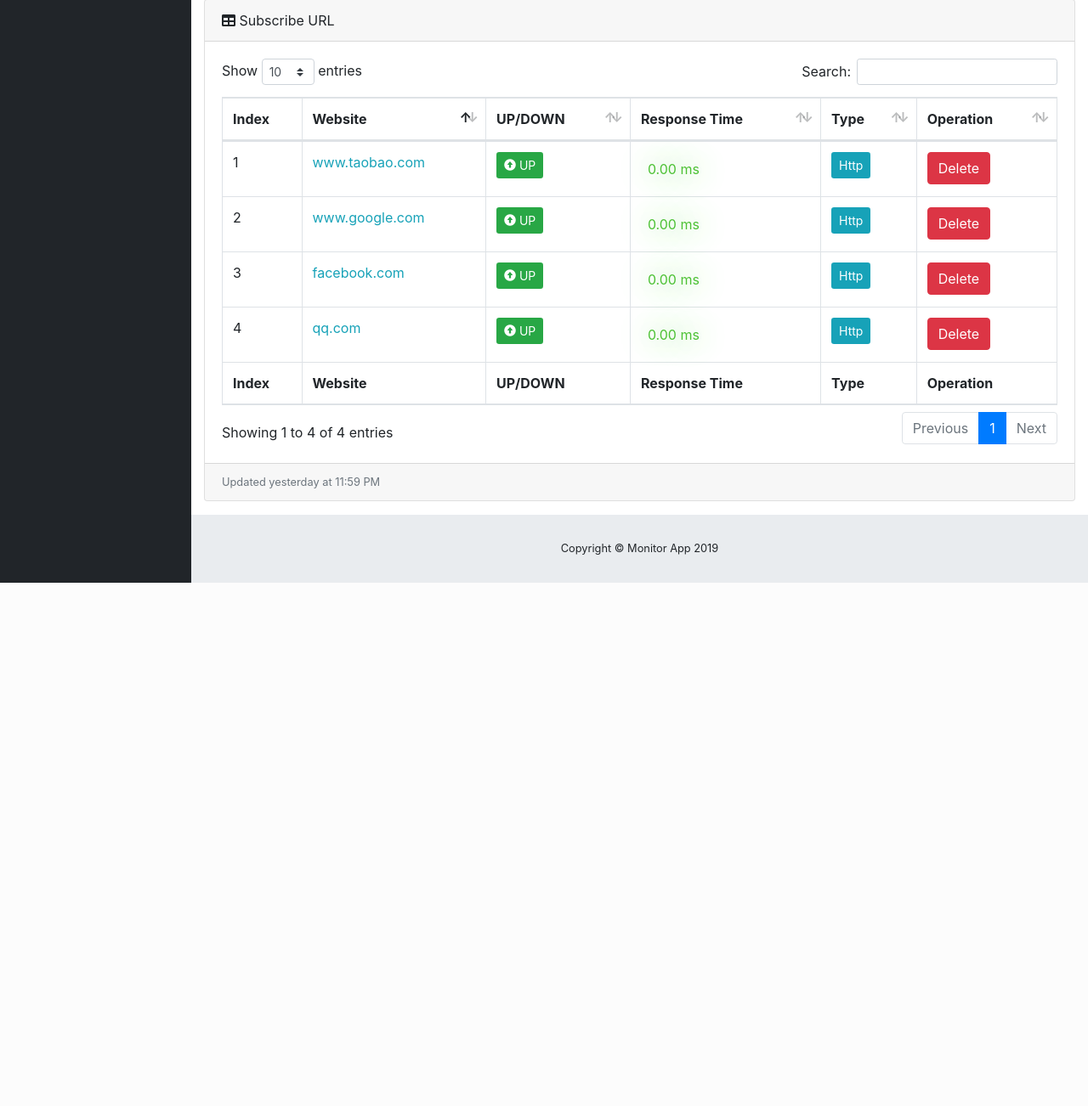
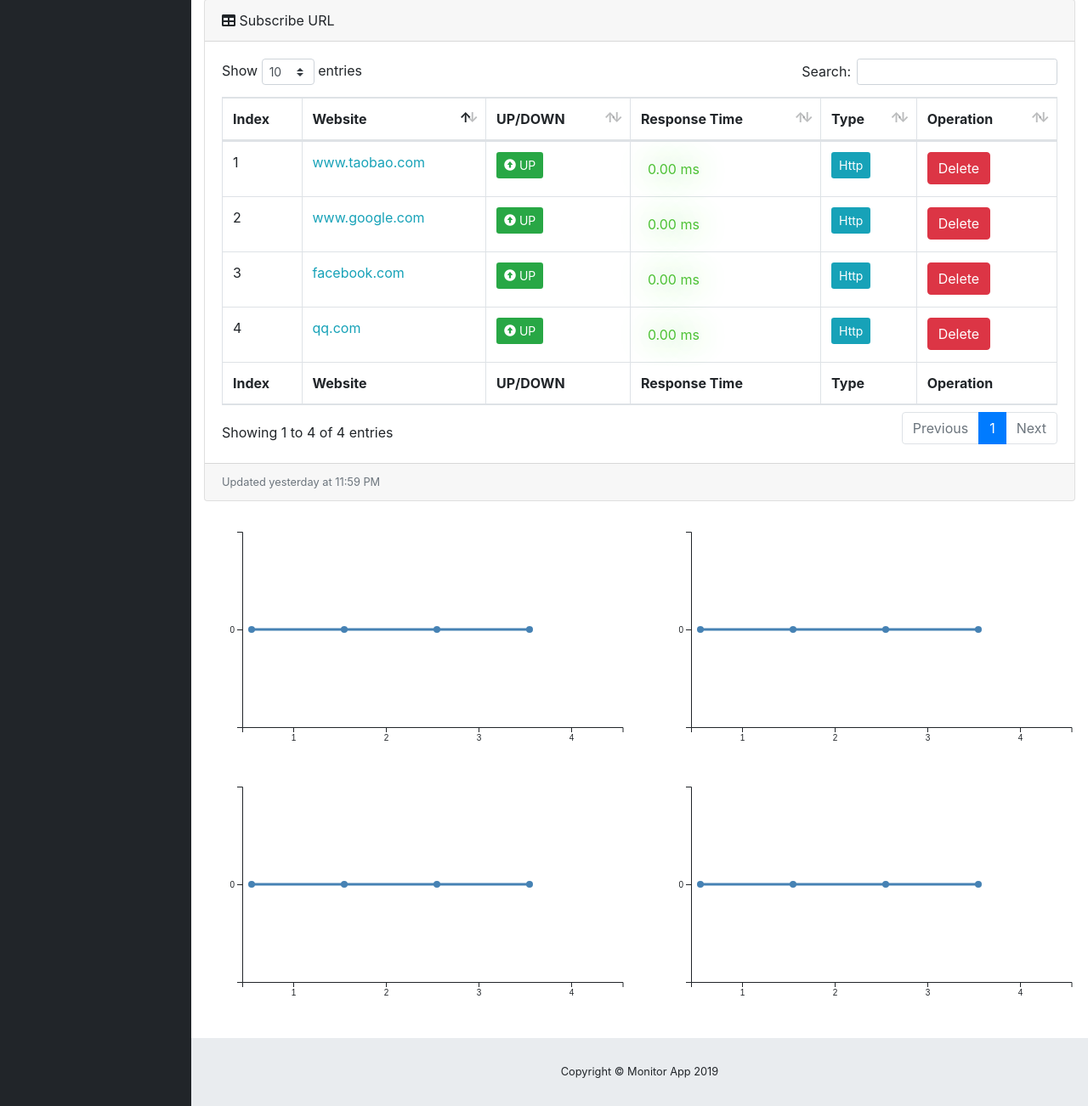
Before and after one commit to 785172550/monitor_app, a Django app: page /index/ in a window 1280 px wide. Shown: the part 279-1581 px from the top of the page at 85% size. Before the commit the page ends 965 px from the top, so only its background shows below. Run offline with Django 3.2, Linux system fonts and the light colour scheme; a user stored in the database is signed in; data that the repository does not hold is empty; some libraries are stand-ins or nearby versions.

Commit message:
add linechart on index page

```diff
--- a/static/css/text-style.css
+++ b/static/css/text-style.css
@@ -70,3 +70,13 @@
         text-shadow: 0 0 4px #4cc134
     }
 }
+
+.line {
+    fill: none;
+    stroke: steelblue;
+    stroke-width: 3px;
+}
+
+.circle {
+    fill: steelblue;
+}
--- /dev/null
+++ b/static/js/line-chart.js
@@ -0,0 +1,66 @@
+function drawlinechart(chartid, xnum, data) {
+    var wd = $(chartid).width();
+    var wh = $(chartid).height();
+    var margin = { top: 20, left: 60, bottom: 50, right: 20 };
+    var height = wh - margin.top - margin.bottom,
+        width = wd - margin.left - margin.right;
+    var svg = d3.select(chartid).append("svg")
+        .attr("width", (width + margin.left + margin.right) + "px")
+        .attr("height", (height + margin.top + margin.bottom) + "px")
+        .append('g')
+        .attr("transform", "translate(${margin.left}, ${margin.right})");
+    var x = d3.scaleBand().rangeRound([0, width]).padding(0.1),
+        y = d3.scaleLinear().rangeRound([height, 0]);
+    var g = svg.append("g")
+        .attr("transform", "translate(" + margin.left + "," + margin.top + ")");
+
+
+    var line = d3.line()
+        .x(function (d) {
+            return x(d.timestamp);
+        })
+        .y(function (d) {
+            return y(d.yvalue);
+        })
+
+    x.domain(data.map(function (d) {
+        return d.timestamp;
+    }));
+
+    y.domain([0, d3.max(data, function (d) {
+        return d.yvalue;
+    })]);
+    g.append("g")
+        .attr("class", "axis axis--y")
+        .attr("transform", "translate(0," + height + ")")
+        .attr("dy", "0.71em")
+        .attr("fill", "#000")
+        .call(d3.axisBottom(x).ticks(xnum));
+
+    g.append("g")
+        .attr("class", "axis axis--y")
+        .call(d3.axisLeft(y))
+        .append("text")
+        .attr("transform", "rotate(-90)")
+        .attr("y", 6)
+        .attr("dy", "0.71em")
+        .attr("text-anchor", "end")
+        .text("yvalue");
+
+    g.append("path")
+        .datum(data)
+        .attr("class", "line")
+        .attr("d", line);
+
+    g.selectAll("circle")
+        .data(data)
+        .enter().append("circle")
+        .attr("class", "circle")
+        .attr("cx", function (d) {
+            return x(d.timestamp);
+        })
+        .attr("cy", function (d) {
+            return y(d.yvalue);
+        })
+        .attr("r", 4);
+}
--- a/templates/fragment/content-fluid.html
+++ b/templates/fragment/content-fluid.html
@@ -10,74 +10,6 @@
         </li>
         <li class="breadcrumb-item active">Overview</li>
     </ol>
-
-    <!-- Icon Cards-->
-    <!-- <div class="row">
-        <div class="col-xl-3 col-sm-6 mb-3">
-            <div class="card text-white bg-primary o-hidden h-100">
-                <div class="card-body">
-                    <div class="card-body-icon">
-                        <i class="fas fa-fw fa-comments"></i>
-                    </div>
-                    <div class="mr-5">26 New Messages!</div>
-                </div>
-                <a class="card-footer text-white clearfix small z-1" href="#">
-                    <span class="float-left">View Details</span>
-                    <span class="float-right">
-                  <i class="fas fa-angle-right"></i>
-                </span>
-                </a>
-            </div>
-        </div> -->
-    <!--   <div class="col-xl-3 col-sm-6 mb-3">
-           <div class="card text-white bg-warning o-hidden h-100">
-               <div class="card-body">
-                   <div class="card-body-icon">
-                       <i class="fas fa-fw fa-list"></i>
-                   </div>
-                   <div class="mr-5">11 New Tasks!</div>
-               </div>
-               <a class="card-footer text-white clearfix small z-1" href="#">
-                   <span class="float-left">View Details</span>
-                   <span class="float-right">
-                 <i class="fas fa-angle-right"></i>
-               </span>
-               </a>
-           </div>
-       </div>
-       <div class="col-xl-3 col-sm-6 mb-3">
-           <div class="card text-white bg-success o-hidden h-100">
-               <div class="card-body">
-                   <div class="card-body-icon">
-                       <i class="fas fa-fw fa-shopping-cart"></i>
-                   </div>
-                   <div class="mr-5">123 New Orders!</div>
-               </div>
-               <a class="card-footer text-white clearfix small z-1" href="#">
-                   <span class="float-left">View Details</span>
-                   <span class="float-right">
-                 <i class="fas fa-angle-right"></i>
-               </span>
-               </a>
-           </div>
-       </div>
-       <div class="col-xl-3 col-sm-6 mb-3">
-           <div class="card text-white bg-danger o-hidden h-100">
-               <div class="card-body">
-                   <div class="card-body-icon">
-                       <i class="fas fa-fw fa-life-ring"></i>
-                   </div>
-                   <div class="mr-5">13 New Tickets!</div>
-               </div>
-               <a class="card-footer text-white clearfix small z-1" href="#">
-                   <span class="float-left">View Details</span>
-                   <span class="float-right">
-                 <i class="fas fa-angle-right"></i>
-               </span>
-               </a>
-           </div>
-       </div> -->
-    <!-- </div> -->
 
     <div class="card card-register mx-auto mb-2">
         <div class="card-body">
@@ -136,7 +68,9 @@
                             <div class="box">0 ms</div>
                         </td>
                         <td><span class="btn bg-info btn-sm text-white">Http</span></td>
-                            <td><button class="btn btn-danger">Delete</button></td>
+                        <td>
+                            <button class="btn btn-danger">Delete</button>
+                        </td>
                     </tr>
                     {% endfor %}
 
@@ -147,4 +81,16 @@
         <div class="card-footer small text-muted">Updated yesterday at 11:59 PM</div>
     </div>
 
+    <div class="row">
+        <!-- <label>Website site1</label> -->
+        <div class="col-md-6" id="linechart0" style="padding: 0px;height: 300px;"></div>
+        <!-- <label>Website site2</label> -->
+        <div class="col-md-6" id="linechart1" style="padding: 0px;height: 300px;"></div>
     </div>
+    <div class="row">
+        <!-- <label>Website site3</label> -->
+        <div class="col-md-6" id="linechart2" style="padding: 0px;height: 300px;"></div>
+        <!-- <label>Website site4</label> -->
+        <div class="col-md-6" id="linechart3" style="padding: 0px;height: 300px;"></div>
+    </div>
+</div>
--- a/templates/index.html
+++ b/templates/index.html
@@ -52,8 +52,11 @@
         </div>
         <!-- /.content-wrapper -->
 
+
+
     </div>
     <!-- /#wrapper -->
+
 
     <!-- Scroll to Top Button-->
     <a class="scroll-to-top rounded" href="#page-top">
@@ -80,25 +83,6 @@
         </div>
     </div>
 
-    <!-- delete alert -->
-    <div class="modal fade" id="message_alert" tabindex="-1" role="dialog" aria-labelledby="exampleModalLabel"
-        aria-hidden="true">
-        <div class="modal-dialog" role="document">
-            <div class="modal-content">
-                <div class="modal-header">
-                    <h5 class="modal-title" id="exampleModalLabel">Delete this row?</h5>
-                    <button class="close" type="button" data-dismiss="modal" aria-label="Close">
-                        <span aria-hidden="true">×</span>
-                    </button>
-                </div>
-                <!-- <div class="modal-body">Select "Logout" below if you are ready to end your current session.</div> -->
-                <div class="modal-footer">
-                    <button class="btn btn-secondary" type="button" data-dismiss="modal">Cancel</button>
-                    <a class="btn btn-primary" href="{% url 'login' %}">Sure</a>
-                </div>
-            </div>
-        </div>
-    </div>
 
     <!-- Bootstrap core JavaScript-->
     <script src="/static/vendor/jquery/jquery.min.js"></script>
@@ -117,6 +101,9 @@
 
     <!-- Demo scripts for this page-->
     <script src="/static/js/demo/datatables-demo.js"></script>
+
+    <script src="https://d3js.org/d3.v4.min.js"></script>
+    <script src="/static/js/line-chart.js"></script>
     <script>$.ajaxSetup({ headers: { "X-CSRFToken": '{{ csrf_token }}' } });</script>
     <script type="text/javascript">
         $(document).ready(function () {
@@ -127,7 +114,7 @@
                     var i = 1;
                     tbody.empty();
                     Object.keys(res).forEach(function (key) {
-                        console.log(key)
+//                        console.log(key)
                         var tr = document.createElement("tr")
                         var td0 = document.createElement("td");
                         var td1 = document.createElement("td");
@@ -194,9 +181,56 @@
 
                 }
             })
+
+            getResTime();
         });
 
+        function getResTime() {
+            var data1 = [];
 
+            $.getJSON("/response_timemap/", function (res) {
+                var keys = Object.keys(res);
+                var values =  Object.values(res);
+
+                var value1 = values[values.length-1];
+                var value2 = values[values.length-2];
+                var value3 = values[values.length-3];
+                var value4 = values[values.length-4];
+
+                var items1 = Object.entries(value1);
+                var items2 = Object.entries(value2);
+                var items3 = Object.entries(value3);
+                var items4 = Object.entries(value4);
+
+                for (var i = 0; i<items1.length && i<4;i++){
+                    data1[i]= [{'timestamp':1, 'yvalue': items4[i][1]['Time_number']}, {'timestamp':2, 'yvalue': items3[i][1]['Time_number']}, {'timestamp':3, 'yvalue': items2[i][1]['Time_number']}, {'timestamp':4, 'yvalue': items1[i][1]['Time_number']}]
+                }
+
+//                data1[0] = [{timestamp: 1, yvalue: 8167},{timestamp: 2, yvalue: 492},{timestamp: 3, yvalue: 2782}];
+                //control the number of point on x axis
+                var xnum = 4;
+                var chartid = "#linechart";
+
+                drawlinechart(chartid + '0',xnum, data1[0]);
+                drawlinechart(chartid + '1',xnum, data1[1]);
+                drawlinechart(chartid + '2',xnum, data1[2]);
+                drawlinechart(chartid + '3',xnum, data1[3]);
+            });
+
+        }
+
+
+        // draw chart
+//        var data = [{timestamp: 1990010101, yvalue: 8167},{timestamp: 1990010110, yvalue: 492},{timestamp: 1990010120, yvalue: 2782}];
+//        //console.log(data);
+//        var xnum = 3;//control the number of point on x axis
+//        var chartid = "#linechart";
+//        drawlinechart(chartid + '0',xnum, data);
+
+//        drawlinechart(chartid + '0',xnum, data1[0]);
+//        drawlinechart(chartid + '1',xnum，data1[1]);
+//        drawlinechart(chartid+ '2',xnum，data1[2]);
+//        drawlinechart(chartid+ '3',xnum，data1[3]);
 
     </script>
 </body>
```
Lines whose indentation alone changed are shown as unchanged.
